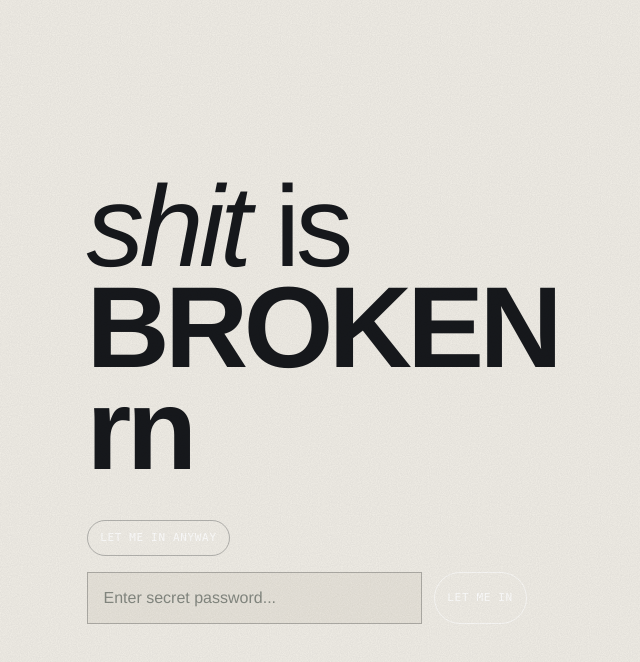
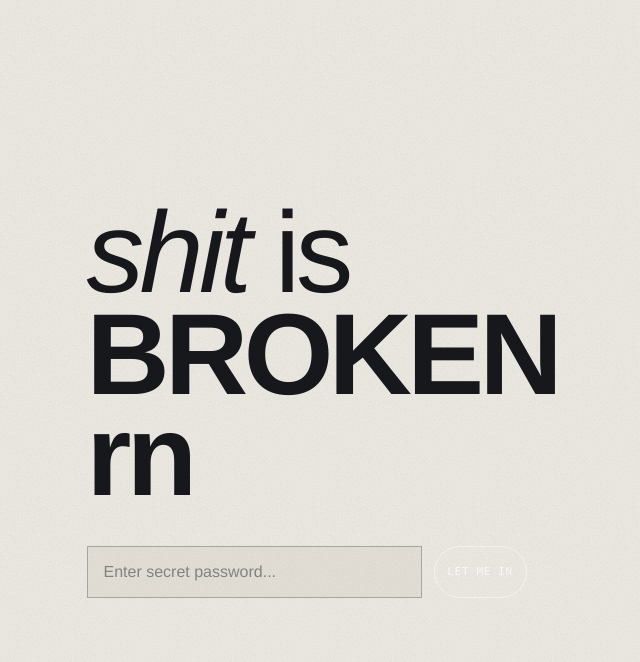
Before and after one commit to Sockz00/omg-its-ben, a React (Vite) app: page / in a window 1280 px wide. Both pictures are taken after a click on the button "LET ME IN ANYWAY". Shown: the top 662 px of the page, without its empty margins (266-906 px from the left). Built offline with nearby package versions, Linux system fonts and the light colour scheme; a web font is replaced by a local one.

Commit message:
Expand password field from access button

```diff
--- a/src/App.tsx
+++ b/src/App.tsx
@@ -50,11 +50,11 @@ function UnderConstruction({ onUnlock }: { onUnlock: () => void }) {
         <h1 id="construction-title" className="under-construction__message">
           <em>shit</em> is <strong>BROKEN rn</strong>
         </h1>
-        <button className="btn under-construction__reveal" type="button" onClick={() => setShowPassword(true)} aria-expanded={showPassword} aria-controls="site-password-form">
-          let me in anyway
-        </button>
-        <div className={`under-construction__form-shell${showPassword ? ' is-open' : ''}`}>
-          <form id="site-password-form" className="under-construction__form" onSubmit={handleSubmit}>
+        <div className={`under-construction__access${showPassword ? ' is-open' : ''}`}>
+          <button className="btn under-construction__reveal" type="button" onClick={() => setShowPassword(true)} aria-expanded={showPassword} aria-controls="site-password-form">
+            let me in anyway
+          </button>
+          <form id="site-password-form" className="under-construction__form" onSubmit={handleSubmit} aria-hidden={!showPassword}>
             <label className="sr-only" htmlFor="site-password">Password</label>
             <input
               id="site-password"
@@ -74,6 +74,7 @@ function UnderConstruction({ onUnlock }: { onUnlock: () => void }) {
     </main>
   );
 }
+
 
 export default function App() {
   const [unlocked, setUnlocked] = useState(() => sessionStorage.getItem(ACCESS_KEY) === 'true');
--- a/src/index.css
+++ b/src/index.css
@@ -130,11 +130,14 @@ em.serif, .serif em, em { font-style: italic; }
 .under-construction__content > .mono { color: var(--accent); margin: 0 0 2rem; }
 .under-construction h1 { margin: 0; font-size: clamp(3.5rem, 9vw, 7.5rem); line-height: .88; letter-spacing: -.04em; max-width: 10ch; }
 .under-construction__note { margin: 2rem 0 2.5rem; color: var(--ink-2); font-family: var(--serif); font-size: clamp(1.5rem, 3vw, 2.25rem); }
-.under-construction__reveal { margin-top: 2.5rem; border-radius: 999px; background: transparent; color: #fff; border-color: rgba(255,255,255,.72); }
+.under-construction__access { position: relative; margin-top: 2.5rem; display: grid; width: min(100%, 440px); }
+.under-construction__reveal,
+.under-construction__form { grid-area: 1 / 1; }
+.under-construction__reveal { border-radius: 999px; background: transparent; color: #fff; border-color: rgba(255,255,255,.72); transition: opacity .35s ease, transform .75s cubic-bezier(.22,1,.36,1), filter .75s ease, visibility 0s linear .75s; }
 .under-construction__reveal:hover { background: #fff; color: #111; border-color: #fff; }
-.under-construction__form-shell { display: grid; grid-template-rows: 0fr; opacity: 0; transform: translateY(-10px) scale(.96); transform-origin: top center; filter: blur(8px); transition: grid-template-rows .7s cubic-bezier(.22,1,.36,1), opacity .45s ease, transform .7s cubic-bezier(.22,1,.36,1), filter .7s ease; }
-.under-construction__form-shell.is-open { grid-template-rows: 1fr; opacity: 1; transform: translateY(0) scale(1); filter: blur(0); }
-.under-construction__form { min-height: 0; overflow: hidden; display: flex; gap: .75rem; max-width: 440px; padding-top: 1rem; }
+.under-construction__access.is-open .under-construction__reveal { opacity: 0; visibility: hidden; transform: scale(.78) translateY(8px); filter: blur(12px); pointer-events: none; }
+.under-construction__form { min-width: 0; overflow: hidden; display: flex; gap: .75rem; opacity: 0; transform: scale(.78) translateY(-8px); filter: blur(12px); transform-origin: left center; pointer-events: none; transition: opacity .45s ease .1s, transform .75s cubic-bezier(.22,1,.36,1), filter .75s ease .1s; }
+.under-construction__access.is-open .under-construction__form { opacity: 1; transform: scale(1) translateY(0); filter: blur(0); pointer-events: auto; }
 .under-construction__form input { min-width: 0; flex: 1; border: 1px solid var(--line-2); background: var(--bg-2); padding: .8em 1em; }
 .under-construction__form input::placeholder { color: var(--ink-3); }
 .under-construction__form .btn { border-radius: 999px; background: transparent; color: #fff; border-color: rgba(255,255,255,.72); }
```
